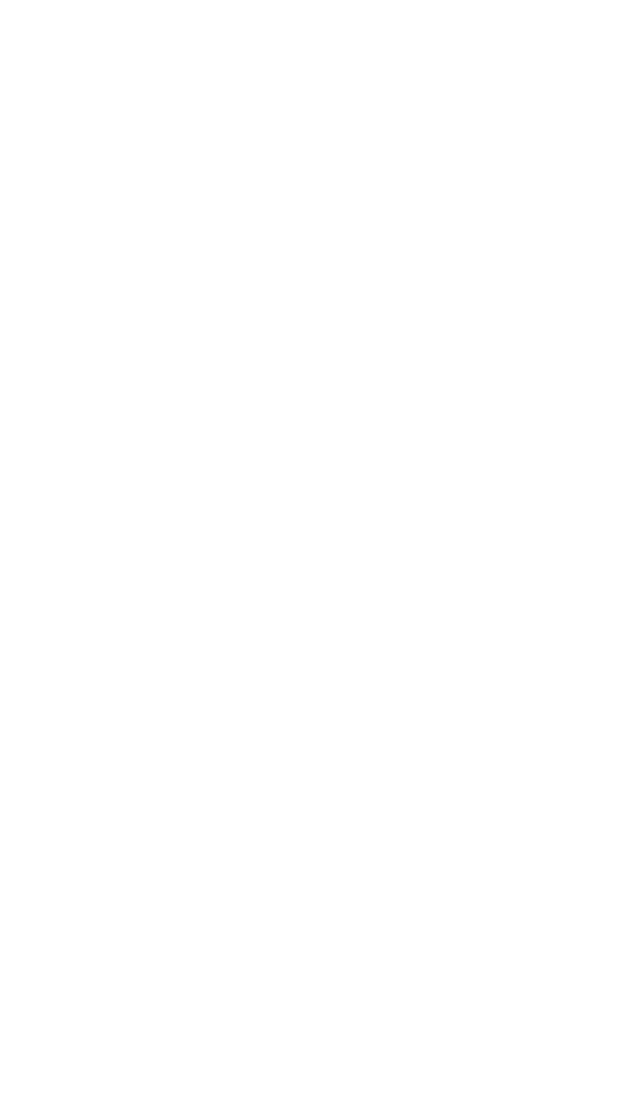
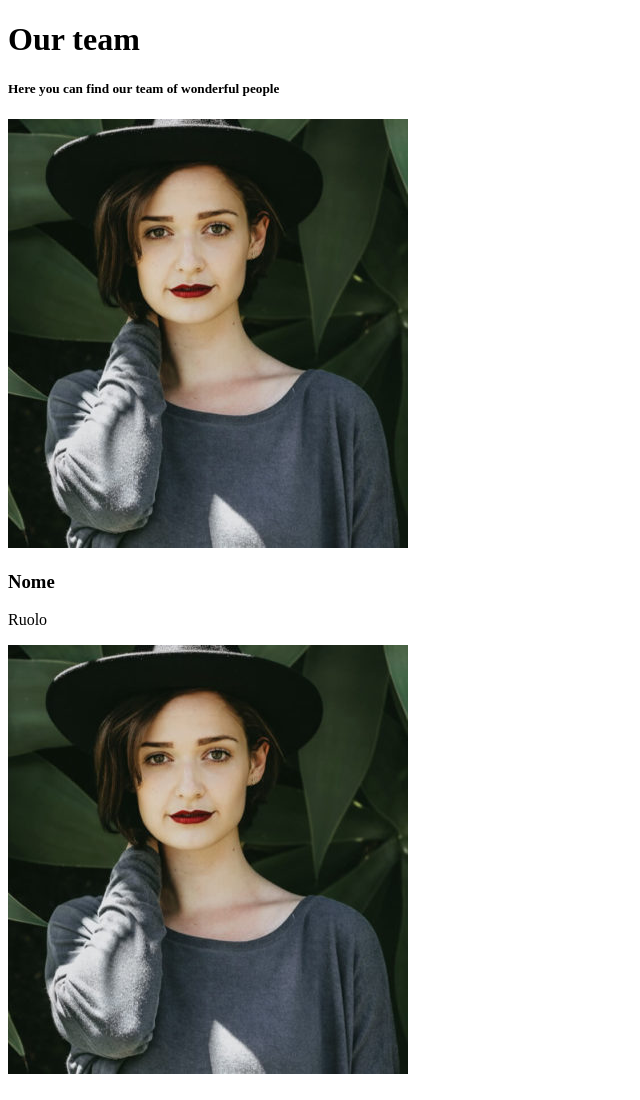
Before and after one commit to markcaf/js-our-team, a plain HTML site: page index.html in a window 1280 px wide. Shown: the top 1100 px of the page, without its empty margins (0-640 px from the left). Before the commit the page ends 800 px from the top, so only its background shows below. Drawn offline with Linux system fonts and the light colour scheme.

Commit message:
Definition of static markup and basic structure

```diff
--- a/index.html
+++ b/index.html
@@ -8,7 +8,50 @@
     <link rel="stylesheet" href="./css/style.css">
 </head>
 <body>
+    <header class="wrapper">
+        <h1>Our team</h1>
+        <h5>Here you can find our team of wonderful people</h5>
+    </header>
 
+    <main class="wrapper">
+        <section id="members-container">
+
+            <!-- Lista dei membri del team -->
+            <div class="member-card">
+                <div class="member-image">
+                    <img src="./img/angela-caroll-chief-editor.jpg" alt="Image of a team member">
+                </div>
+
+                <div class="member-text">
+                    <h3>Nome</h3>
+                    <p>Ruolo</p>
+                </div>
+            </div>
+
+            <div class="member-card">
+                <div class="member-image">
+                    <img src="./img/angela-caroll-chief-editor.jpg" alt="Image of a team member">
+                </div>
+
+                <div class="member-text">
+                    <h3>Nome</h3>
+                    <p>Ruolo</p>
+                </div>
+            </div>
+
+            <div class="member-card">
+                <div class="member-image">
+                    <img src="./img/angela-caroll-chief-editor.jpg" alt="Image of a team member">
+                </div>
+
+                <div class="member-text">
+                    <h3>Nome</h3>
+                    <p>Ruolo</p>
+                </div>
+            </div>
+
+        </section>
+    </main>
 
 
 
```
